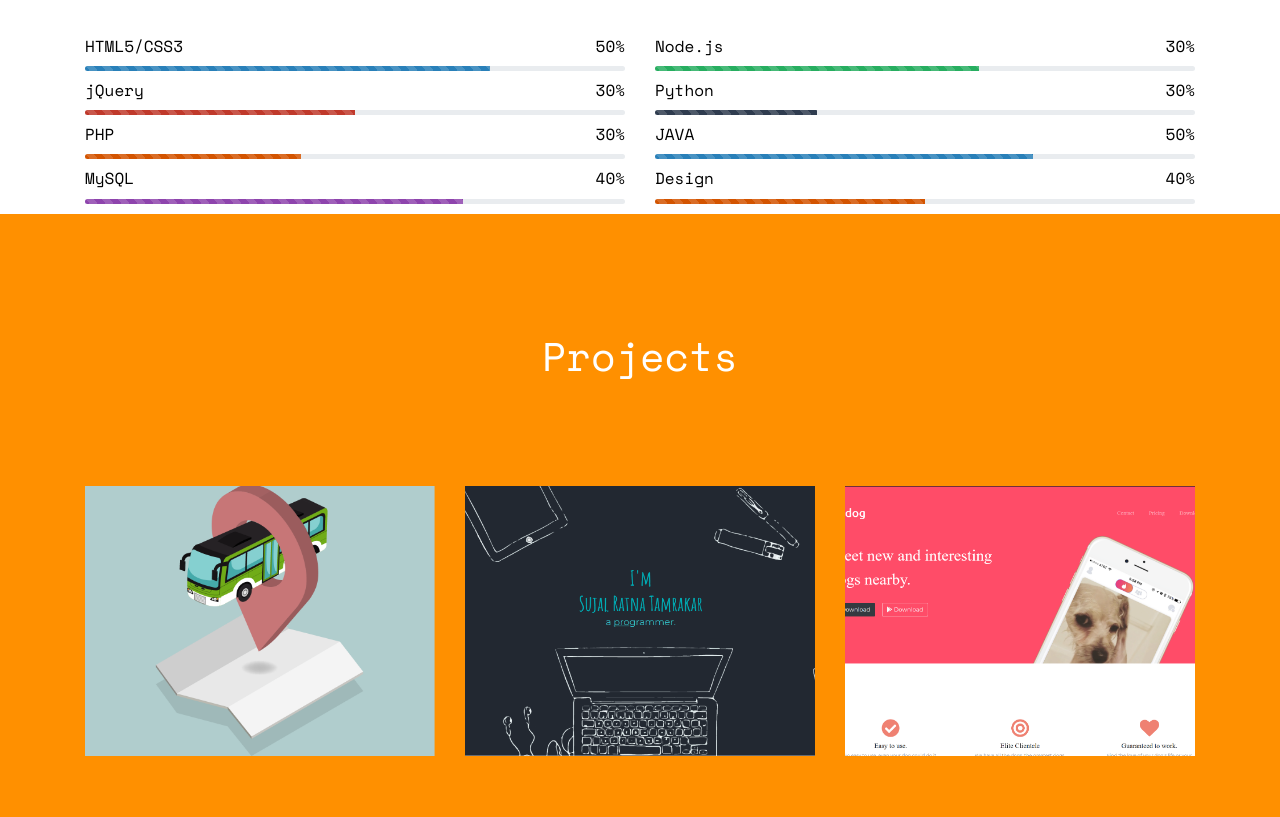
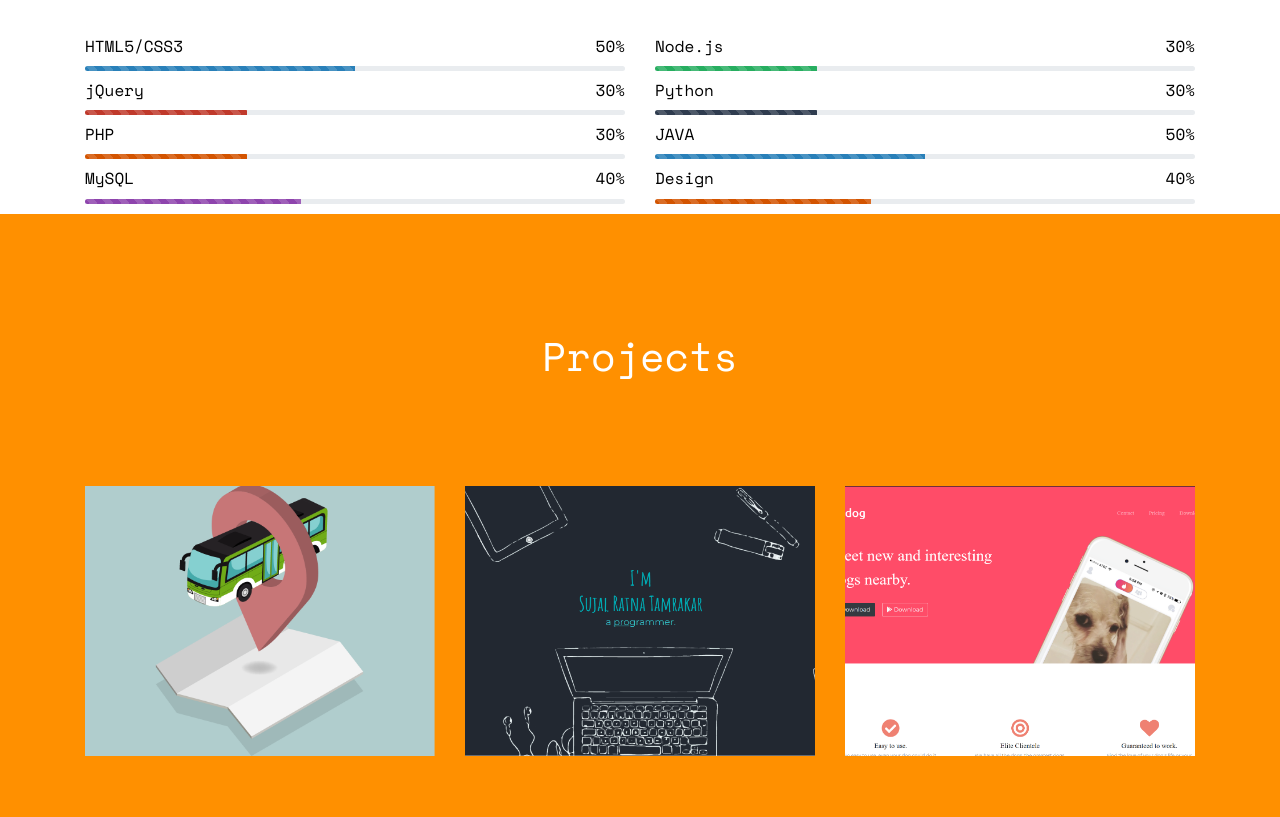
Before and after one commit to SujalRatnaTamrakar/sujalratnatamrakar.com.np, a plain HTML site: page index.html in a window 1280 px wide. Shown: the part 4361-5178 px from the top of the page. Drawn offline with nearby package versions, Linux system fonts and the light colour scheme.

Commit message:
Update index.html

```diff
--- a/index.html
+++ b/index.html
@@ -341,28 +341,28 @@
             <div class="progress-wrap">
               <h3><span class="name-left">HTML5/CSS3</span><span class="value-right">50%</span></h3>
               <div class="progress">
-                <div class="progress-bar progress-bar-1 progress-bar-striped active" role="progressbar" aria-valuenow="50" aria-valuemin="0" aria-valuemax="100" style="width:75%">
+                <div class="progress-bar progress-bar-1 progress-bar-striped active" role="progressbar" aria-valuenow="50" aria-valuemin="0" aria-valuemax="100" style="width:50%">
                 </div>
               </div>
             </div>
             <div class="progress-wrap">
               <h3><span class="name-left">jQuery</span><span class="value-right">30%</span></h3>
               <div class="progress">
-                <div class="progress-bar progress-bar-2 progress-bar-striped active" role="progressbar" aria-valuenow="30" aria-valuemin="0" aria-valuemax="100" style="width:50%">
+                <div class="progress-bar progress-bar-2 progress-bar-striped active" role="progressbar" aria-valuenow="30" aria-valuemin="0" aria-valuemax="100" style="width:30%">
                 </div>
               </div>
             </div>
             <div class="progress-wrap">
               <h3><span class="name-left">PHP</span><span class="value-right">30%</span></h3>
               <div class="progress">
-                <div class="progress-bar progress-bar-3 progress-bar-striped active" role="progressbar" aria-valuenow="30" aria-valuemin="0" aria-valuemax="100" style="width:40%">
+                <div class="progress-bar progress-bar-3 progress-bar-striped active" role="progressbar" aria-valuenow="30" aria-valuemin="0" aria-valuemax="100" style="width:30%">
                 </div>
               </div>
             </div>
             <div class="progress-wrap">
               <h3><span class="name-left">MySQL</span><span class="value-right">40%</span></h3>
               <div class="progress">
-                <div class="progress-bar progress-bar-4 progress-bar-striped active" role="progressbar" aria-valuenow="40" aria-valuemin="0" aria-valuemax="100" style="width:70%">
+                <div class="progress-bar progress-bar-4 progress-bar-striped active" role="progressbar" aria-valuenow="40" aria-valuemin="0" aria-valuemax="100" style="width:40%">
                 </div>
               </div>
             </div>
@@ -371,7 +371,7 @@
             <div class="progress-wrap">
               <h3><span class="name-left">Node.js</span><span class="value-right">30%</span></h3>
               <div class="progress">
-                <div class="progress-bar progress-bar-5 progress-bar-striped active" role="progressbar" aria-valuenow="30" aria-valuemin="0" aria-valuemax="100" style="width:60%">
+                <div class="progress-bar progress-bar-5 progress-bar-striped active" role="progressbar" aria-valuenow="30" aria-valuemin="0" aria-valuemax="100" style="width:30%">
                 </div>
               </div>
             </div>
@@ -385,14 +385,14 @@
             <div class="progress-wrap">
               <h3><span class="name-left">JAVA</span><span class="value-right">50%</span></h3>
               <div class="progress">
-                <div class="progress-bar progress-bar-1 progress-bar-striped active" role="progressbar" aria-valuenow="50" aria-valuemin="0" aria-valuemax="100" style="width:70%">
+                <div class="progress-bar progress-bar-1 progress-bar-striped active" role="progressbar" aria-valuenow="50" aria-valuemin="0" aria-valuemax="100" style="width:50%">
                 </div>
               </div>
             </div>
             <div class="progress-wrap">
               <h3><span class="name-left">Design</span><span class="value-right">40%</span></h3>
               <div class="progress">
-                <div class="progress-bar progress-bar-3 progress-bar-striped active" role="progressbar" aria-valuenow="40" aria-valuemin="0" aria-valuemax="100" style="width:50%">
+                <div class="progress-bar progress-bar-3 progress-bar-striped active" role="progressbar" aria-valuenow="40" aria-valuemin="0" aria-valuemax="100" style="width:40%">
                 </div>
               </div>
             </div>
```
